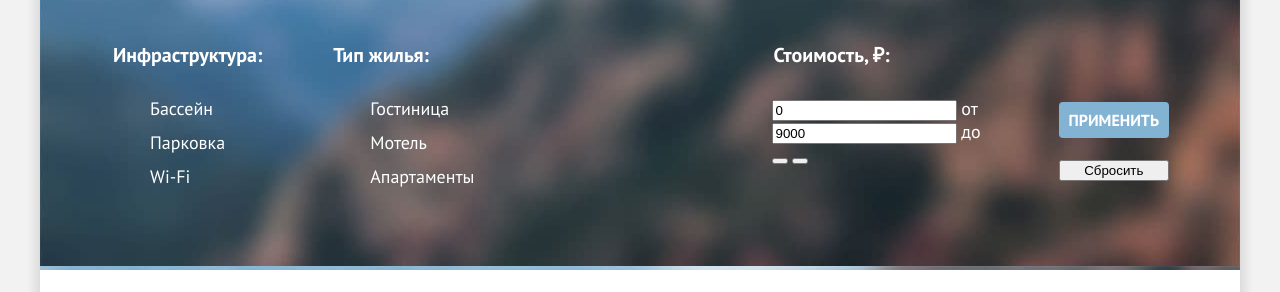
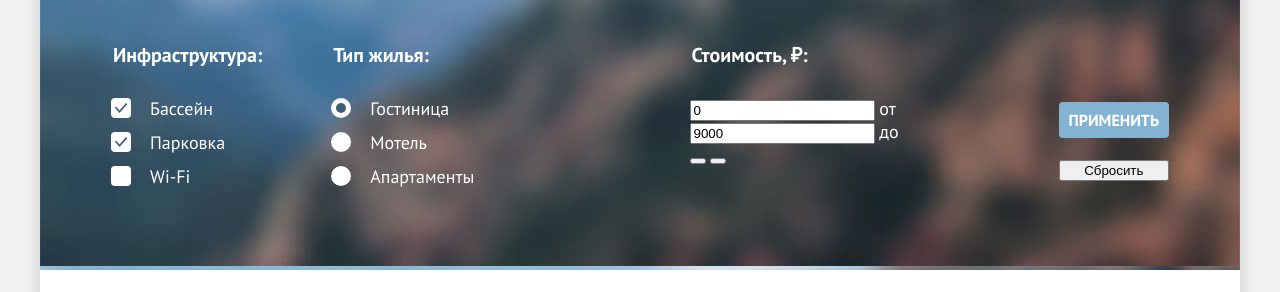
Before and after one commit to ArkBriz/Sedona, a plain HTML site: page catalog.html in a window 1280 px wide. Shown: the part 208-500 px from the top of the page. Drawn offline with Linux system fonts and the light colour scheme.

Commit message:
Add checkboxes and radiobuttons to filters

```diff
--- a/catalog.html
+++ b/catalog.html
@@ -92,17 +92,17 @@
           <fieldset class="filter-group living-group">
             <legend class="filter-group-title">Тип жилья:</legend>
             <label class="control">
-              <input class="visually-hidden" type="checkbox" name="type-of-hotel" value="hotel" checked>
+              <input class="visually-hidden" type="radio" name="type-of-hotel" value="hotel" checked>
               <span class="control-mark"></span>
               <span class="control-label">Гостиница</span>
             </label>
             <label class="control">
-              <input class="visually-hidden" type="checkbox" name="type-of-hotel" value="motel">
+              <input class="visually-hidden" type="radio" name="type-of-hotel" value="motel">
               <span class="control-mark"></span>
               <span class="control-label">Мотель</span>
             </label>
             <label class="control">
-              <input class="visually-hidden" type="checkbox" name="type-of-hotel" value="apartment">
+              <input class="visually-hidden" type="radio" name="type-of-hotel" value="apartment">
               <span class="control-mark"></span>
               <span class="control-label">Апартаменты</span>
             </label>
--- a/styles/styles.css
+++ b/styles/styles.css
@@ -519,6 +519,7 @@ body {
 .price-group {
   width: 287px;
   margin-left: auto;
+  margin-right: 82px;
 }
 
 .filter-group-title {
@@ -530,11 +531,56 @@ body {
 }
 
 .control {
+  position: relative;
   padding-left: 39px;
 }
 
 .control:not(:last-child) {
   margin-bottom: 13px;
+}
+
+.infra-group .control-mark {
+  position: absolute;
+  left: 0;
+  width: 20px;
+  height: 20px;
+  border-radius: 4px;
+  background-color: #ffffff;
+}
+
+input[type="checkbox"]:checked + .control-mark::before {
+  position: absolute;
+  top: 0;
+  bottom: 0;
+  right: 0;
+  left: 0;
+  margin: auto;
+  width: 12px;
+  height: 10px;
+  background-image: url("../images/icons/checkmark.svg");
+  content: "";
+}
+
+.living-group .control-mark {
+  position: absolute;
+  left: 0;
+  width: 20px;
+  height: 20px;
+  border-radius: 50%;
+  background-color: #ffffff;
+}
+
+input[type="radio"]:checked + .control-mark::before {
+  position: absolute;
+  top: 0;
+  bottom: 0;
+  right: 0;
+  left: 0;
+  margin: auto;
+  width: 10px;
+  height: 10px;
+  background-image: url("../images/icons/radiomark.svg");
+  content: "";
 }
 
 .buttons-group .button {
```
